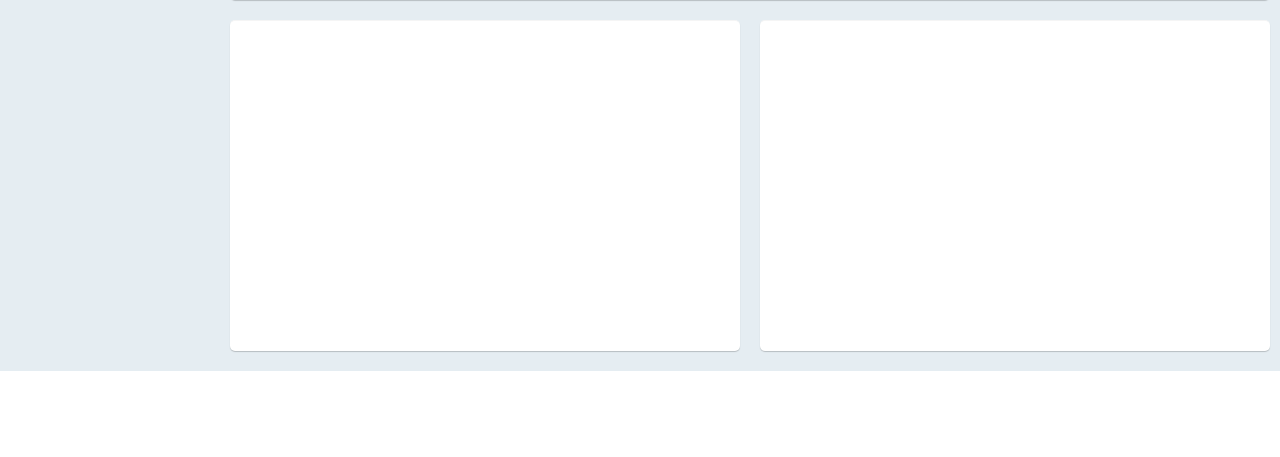
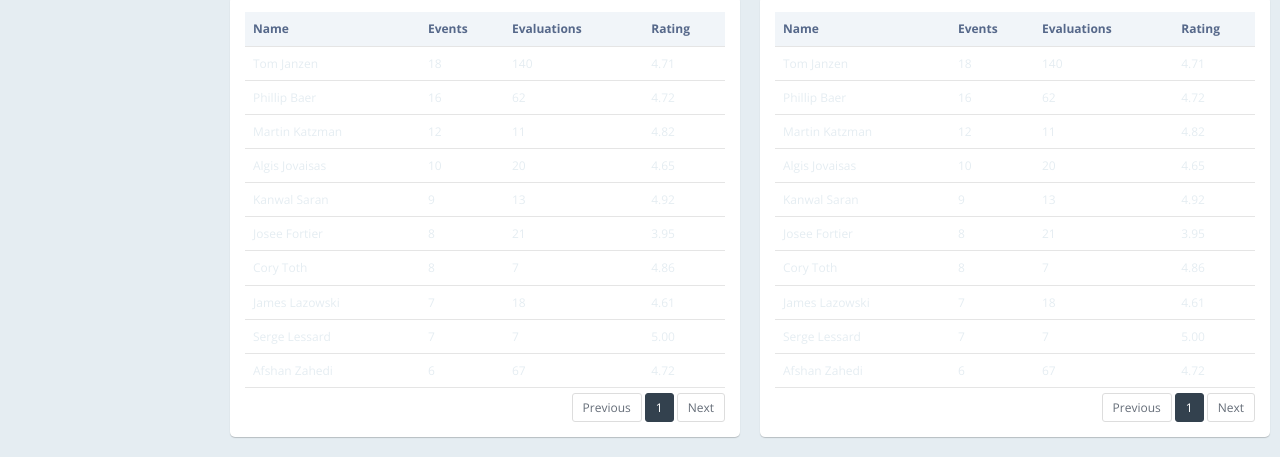
Before and after one commit to dhustlerz/flexxiademodesign, a PHP site: page / in a window 1280 px wide. Shown: the part 1271-1728 px from the top of the page. Before the commit the page ends 1642 px from the top, so only its background shows below. Run offline with PHP 8.4, Linux system fonts and the light colour scheme; some libraries are stand-ins or nearby versions.

Commit message:
Added tables

```diff
--- a/includes/body.inc.php
+++ b/includes/body.inc.php
@@ -54,6 +54,10 @@
         <script type="text/javascript" src="js/demo_charts_morris.js"></script>
         <!-- END MORRIS CHART PLUGINS-->
 
+        <!-- START DATATABLES PLUGINS-->
+        <script type="text/javascript" src="js/plugins/datatables/jquery.dataTables.min.js"></script>
+        <!-- END DATATABLES PLUGINS-->
+
         <script type='text/javascript' src='js/plugins/icheck/icheck.min.js'></script>
         <script type="text/javascript" src="js/plugins/mcustomscrollbar/jquery.mCustomScrollbar.min.js"></script>
         <script type="text/javascript" src="js/plugins/scrolltotop/scrolltopcontrol.js"></script>
--- a/includes/content.inc.php
+++ b/includes/content.inc.php
@@ -120,12 +120,12 @@
                 <!-- END BREADCRUMB -->
 
                 <!-- PAGE CONTENT WRAPPER -->
-                <div class="page-content-wrap text-center margin-top-24 ">
+                <div class="page-content-wrap ">
 
                     <!-- START WIDGETS -->
                     <div class="row">
                         <!-- START Total Meetings-->
-                        <div class="col-md-3 ">
+                        <div class="col-md-3 text-center">
                             <div class="dashpage-square-number-wrapper bg-ffffff">
                                 <div class="dashpage-square-number-top padding-top-10 border-1-e7e7e7">
                                     <div class="h6 padding-top-6">Total Meetings</div>
@@ -273,20 +273,18 @@
 
                       <div class="row">
                           <div class="col-md-6">
-                            <!-- START DatatTables -->
                             <div class="panel panel-default">
-                                <div class="panel-body">
-                                    <div id="" style="height: 300px;"><svg></svg></div>
-                                </div>
+                              <!-- START DEFAULT DATATABLE -->
+                              <?php require 'simpletable.inc.php' ?>
+                              <!-- END DEFAULT DATATABLE -->
                             </div>
-                            <!-- END DatatTables-->
                         </div>
                           <div class="col-md-6">
                             <!-- START DatatTables-->
                             <div class="panel panel-default">
-                                <div class="panel-body">
-                                    <div id="" style="height: 300px;"><svg></svg></div>
-                                </div>
+                              <!-- START DEFAULT DATATABLE -->
+                              <?php require 'simpletable.inc.php' ?>
+                              <!-- END DEFAULT DATATABLE -->
                             </div>
                             <!-- END DatatTables -->
                         </div>
--- /dev/null
+++ b/includes/simpletable.inc.php
@@ -0,0 +1,26 @@
+
+                                <!-- <div class="panel-heading">
+                                    <h3 class="panel-title">Default</h3>
+                                    <ul class="panel-controls">
+                                        <li><a href="#" class="panel-collapse"><span class="fa fa-angle-down"></span></a></li>
+                                        <li><a href="#" class="panel-refresh"><span class="fa fa-refresh"></span></a></li>
+                                        <li><a href="#" class="panel-remove"><span class="fa fa-times"></span></a></li>
+                                    </ul>
+                                </div> -->
+                                <div class="panel-body">
+                                    <table class="table datatable_simple">
+                                       <thead><tr><th>Name</th><th>Events</th><th>Evaluations</th><th>Rating</th> </tr></thead>
+                                        <tbody>
+                                         <tr><td>Tom Janzen</td><td>18</td><td>140</td><td>4.71</td> </tr>
+                                         <tr><td>Phillip Baer</td><td>16</td><td>62</td><td>4.72</td> </tr>
+                                         <tr><td>Martin Katzman</td><td>12</td><td>11</td><td>4.82</td> </tr>
+                                         <tr><td>Algis Jovaisas</td><td>10</td><td>20</td><td>4.65</td> </tr>
+                                         <tr><td>Kanwal Saran</td><td>9</td><td>13</td><td>4.92</td> </tr>
+                                         <tr><td>Josee Fortier</a></td><td>8</td><td>21</td><td>3.95</td> </tr>
+                                         <tr><td>Cory Toth</td><td>8</td><td>7</td><td>4.86</td> </tr>
+                                         <tr><td>James Lazowski</td><td>7</td><td>18</td><td>4.61</td> </tr>
+                                         <tr><td>Serge Lessard</td><td>7</td><td>7</td><td>5.00</td> </tr>
+                                         <tr><td>Afshan Zahedi</td><td>6</td><td>67</td><td>4.72</td> </tr>
+                                        </tbody>
+                                    </table>
+                                </div>
```
